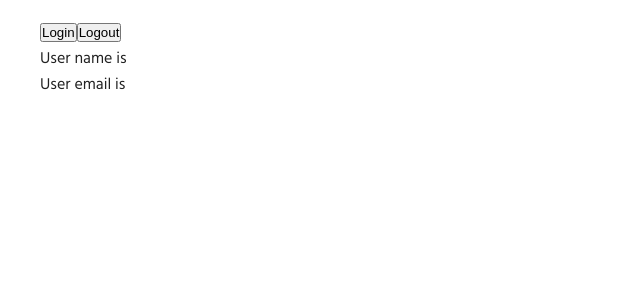
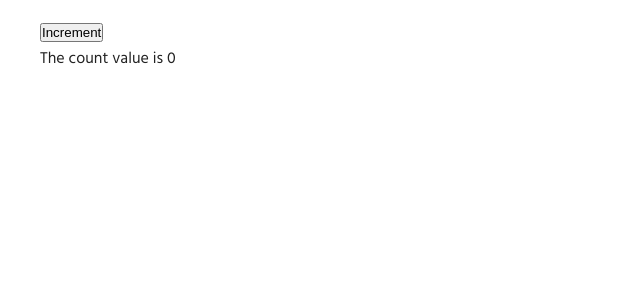
Before and after one commit to Dangereye/react-typescript-tut, a React (Create React App) app: page / in a window 1280 px wide. Shown: the top 300 px of the page, without its empty margins (0-640 px from the left). Built offline with nearby package versions, Linux system fonts and the light colour scheme.

Commit message:
Added Counter2 component (class component).

```diff
--- a/src/App.tsx
+++ b/src/App.tsx
@@ -20,6 +20,7 @@
 import Container from "./components/Container";
 import Box from "./components/context/Box";
 import User3 from "./components/context/User3";
+import { Counter2 } from "./components/class/Counter2";
 
 function App() {
   const personName = {
@@ -58,9 +59,10 @@
         {/* <ThemeContextProvider>
           <Box />
         </ThemeContextProvider> */}
-        <UserContextProvider>
+        {/* <UserContextProvider>
           <User3 />
-        </UserContextProvider>
+        </UserContextProvider> */}
+        <Counter2 message="The count value is " />
       </main>
     </div>
   );
--- /dev/null
+++ b/src/components/class/Counter2.tsx
@@ -0,0 +1,31 @@
+import { Component } from "react";
+
+type CounterProps = {
+  message: string;
+};
+
+type CounterState = {
+  count: number;
+};
+
+export class Counter2 extends Component<CounterProps, CounterState> {
+  state = {
+    count: 0,
+  };
+
+  handleClick = () => {
+    this.setState((prevState) => ({ count: prevState.count + 1 }));
+  };
+
+  render() {
+    return (
+      <div>
+        <button onClick={this.handleClick}>Increment</button>
+        <div>
+          {this.props.message}
+          {this.state.count}
+        </div>
+      </div>
+    );
+  }
+}
```
